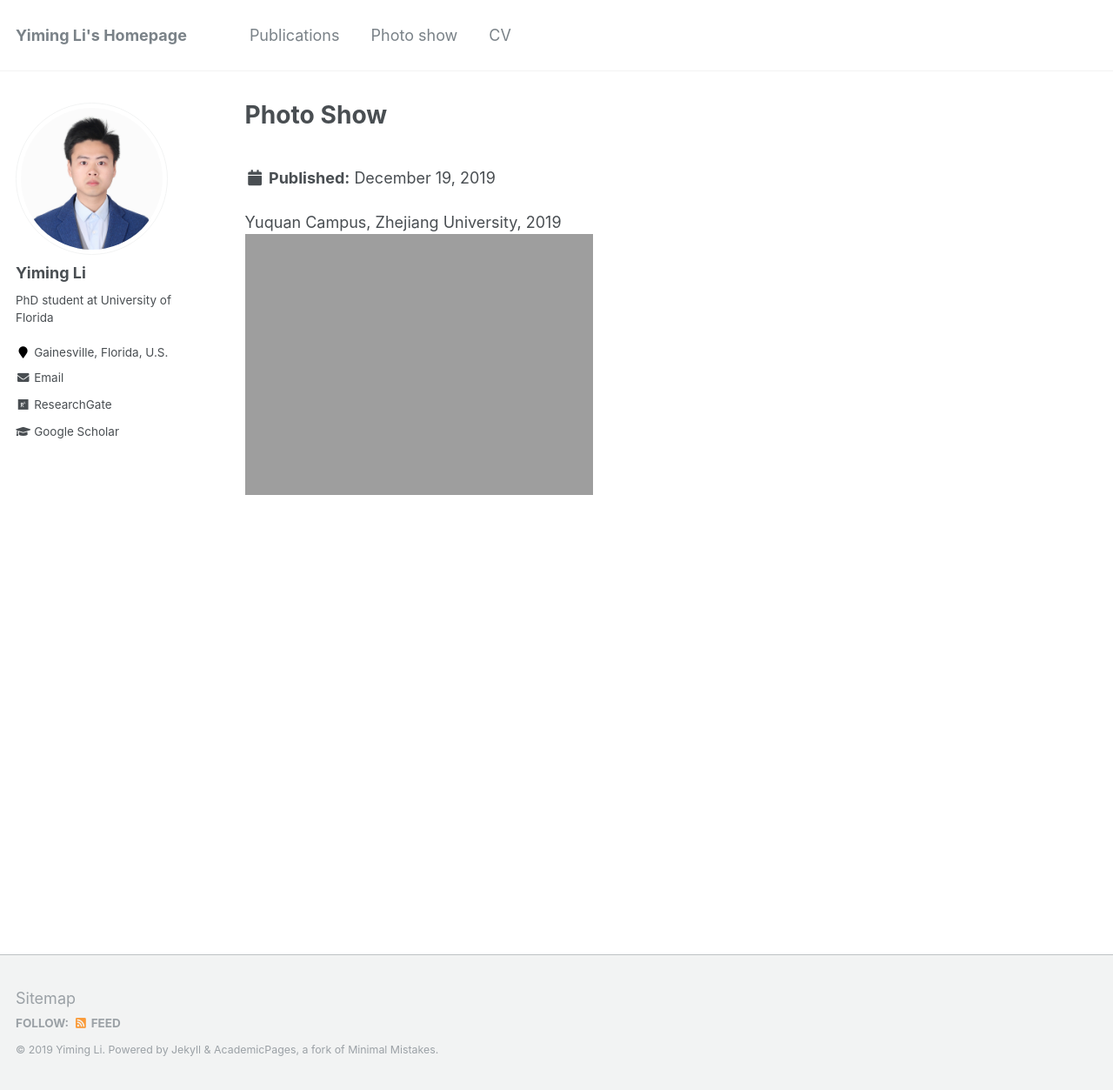
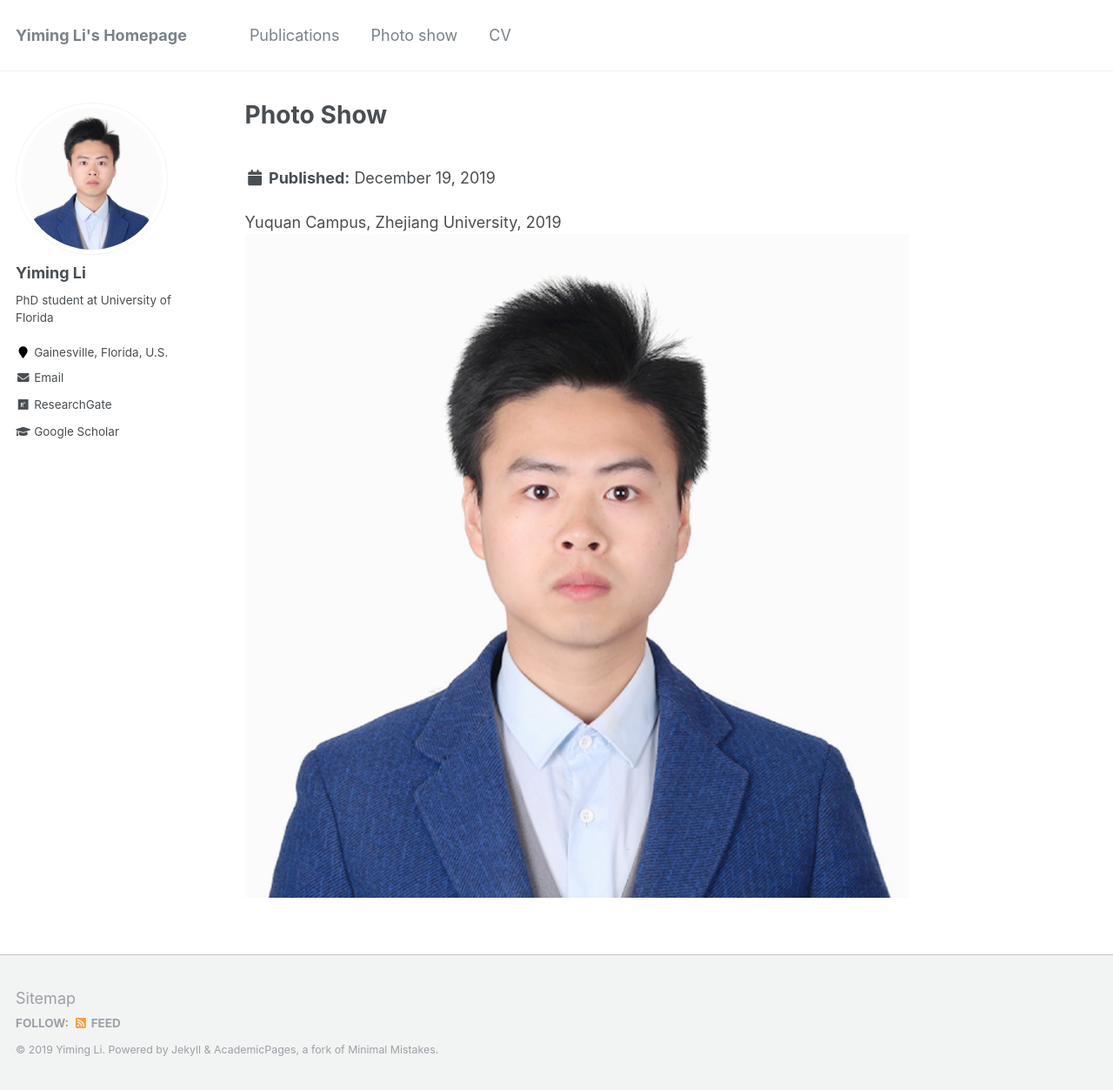
Before and after one commit to brighturan/YimingLi, a Jekyll site: the page built from _pages/portfolio.html, in a window 1280 px wide and 1253 px high. Shown: the whole window at 87% size. Built offline with Jekyll 4.4.1, drawn with Linux system fonts in a browser that asks for light colours.

Commit message:
Update yuquan.html

```diff
--- a/_portfolio/yuquan.html
+++ b/_portfolio/yuquan.html
@@ -1,5 +1,5 @@
 ---
 title: ""
-excerpt: "Yuquan Campus, Zhejiang University, 2019 <br/><img src='/images/Yuquan Campus, Zhejiang University.png'>"
+excerpt: "Yuquan Campus, Zhejiang University, 2019 <br/><img src='/images/MY PHOTO.JPG'>"
 collection: portfolio
 ---
```
